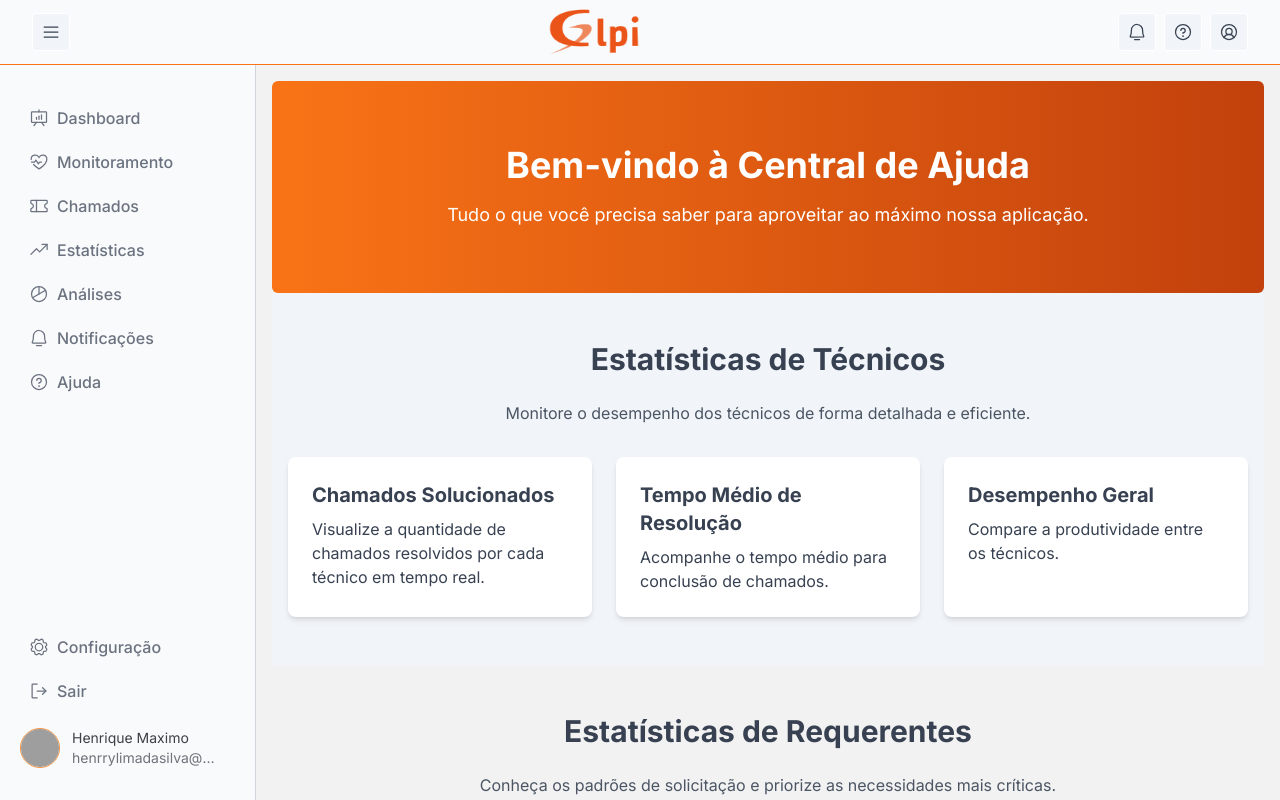
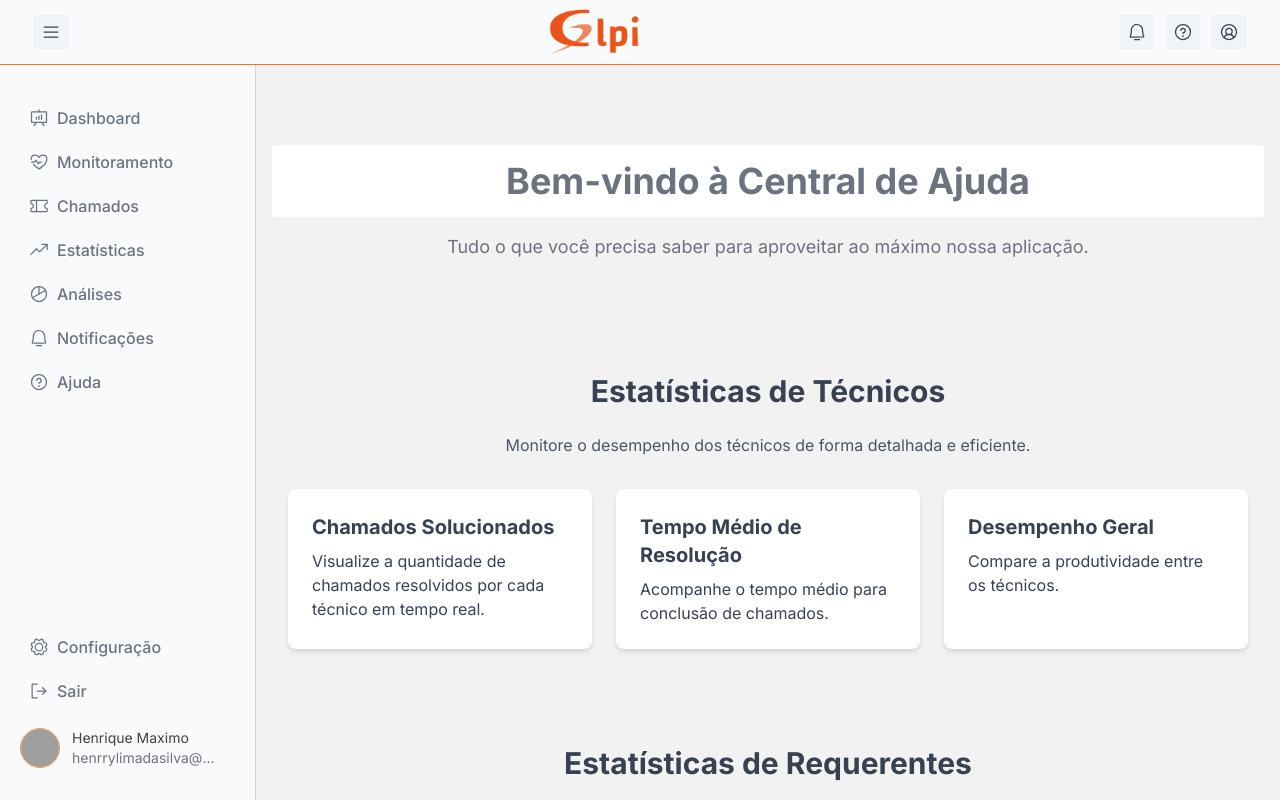
Before and after one commit to Henrry-Maximo/GLPI-Dashboard-Analytics, a React (Vite) app in the folder GLPI-Analytics-Pro/: page /main/help in a window 1280 px wide. Built offline with nearby package versions, Linux system fonts and the light colour scheme; sample sign-in values are in the browser's storage; grey boxes are pictures that could not be loaded.

Commit message:
🎨  Style: Add background new for page help and remove options at system config

```diff
--- a/GLPI-Analytics-Pro/src/pages/help/index.tsx
+++ b/GLPI-Analytics-Pro/src/pages/help/index.tsx
@@ -2,15 +2,16 @@ export default function Help() {
   return (
     <section className="text-gray-700">
       {/* Hero Section */}
-      <div className="bg-gradient-to-r from-orange-500 to-orange-700 text-white py-16 rounded-md">
+      {/* bg-gradient-to-r from-orange-500 to-orange-700 */}
+      <div className="text-gray-500 py-16 rounded-md">
         <div className="mx-auto text-center">
-          <h1 className="text-4xl font-bold mb-4">Bem-vindo à Central de Ajuda</h1>
+          <h1 className="bg-white p-4 rounded-sm text-4xl font-bold mb-4">Bem-vindo à Central de Ajuda</h1>
           <p className="text-lg">Tudo o que você precisa saber para aproveitar ao máximo nossa aplicação.</p>
         </div>
       </div>
 
       {/* Section: Sobre Técnicos */}
-      <div className="py-12 bg-slate-100">
+      <div className="py-12">
         <div className="mx-auto px-4">
           <h2 className="text-3xl font-bold text-center mb-6">Estatísticas de Técnicos</h2>
           <p className="text-center mb-8 text-gray-600">
@@ -59,7 +60,7 @@ export default function Help() {
       </div>
 
       {/* Section: Ajuda sobre Chamados */}
-      <div className="py-12 bg-slate-100">
+      <div className="py-12">
         <div className="container mx-auto px-4">
           <h2 className="text-3xl font-bold text-center mb-6">Ajuda com Chamados</h2>
           <p className="text-center mb-8 text-gray-600">
--- a/GLPI-Analytics-Pro/src/pages/system/index.tsx
+++ b/GLPI-Analytics-Pro/src/pages/system/index.tsx
@@ -1,7 +1,5 @@
-import { Button } from '@/components/ui/button';
-import { Input } from '@/components/ui/input';
-
-import { Switch } from "@headlessui/react";
+import { Button } from '@/components/ui/button'
+import { Switch } from '@headlessui/react'
 
 export default function SettingsPage() {
   return (
@@ -10,7 +8,7 @@ export default function SettingsPage() {
         <h1 className="text-2xl font-semibold text-gray-700">Configurações</h1>
 
         <form className="space-y-6 mt-6">
-          <div>
+          {/* <div>
             <label className="block text-sm font-medium text-gray-700" htmlFor="username">
               Nome de usuário
             </label>
@@ -44,15 +42,22 @@ export default function SettingsPage() {
               className="mt-2 w-full px-4 py-2 border rounded-md text-gray-700"
               placeholder="Digite uma nova senha"
             />
-          </div>
+          </div> */}
 
           <div>
-            <label className="block text-sm font-medium text-gray-700" htmlFor="notifications">
+            <label
+              className="block text-sm font-medium text-gray-700"
+              htmlFor="notifications"
+            >
               Notificações
             </label>
             <div className="mt-2 flex items-center space-x-4">
-              <Button className="bg-blue-500 text-white px-4 py-2 rounded">Ativar</Button>
-              <Button className="bg-gray-500 text-white px-4 py-2 rounded">Desativar</Button>
+              <Button className="bg-blue-500 text-white px-4 py-2 rounded">
+                Ativar
+              </Button>
+              <Button className="bg-gray-500 text-white px-4 py-2 rounded">
+                Desativar
+              </Button>
             </div>
           </div>
 
@@ -67,12 +72,15 @@ export default function SettingsPage() {
           </div>
 
           <div>
-            <Button type="submit" className="w-full bg-green-500 text-white px-4 py-2 rounded">
+            <Button
+              type="submit"
+              className="w-full bg-green-500 text-white px-4 py-2 rounded"
+            >
               Salvar alterações
             </Button>
           </div>
         </form>
       </div>
     </div>
-  );
+  )
 }
```
